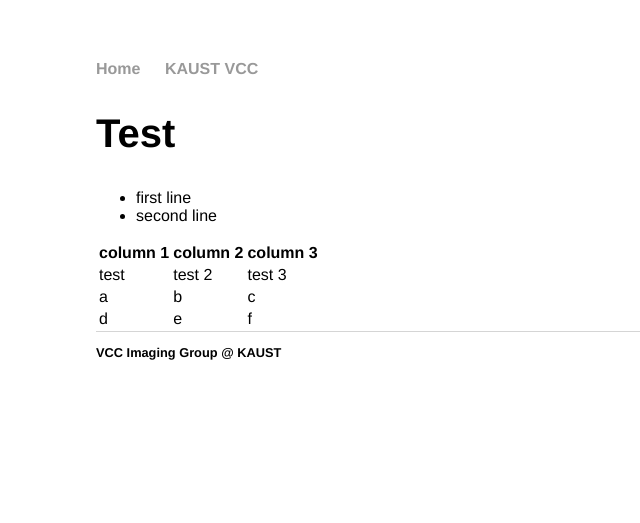
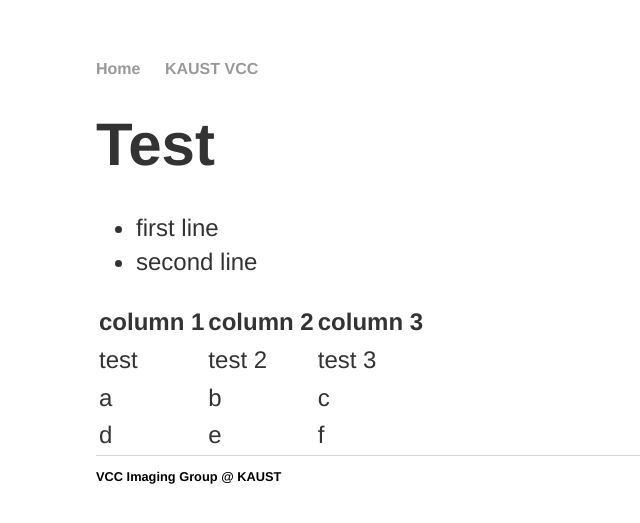
Before and after one commit to vccimaging/vccimaging.github.io, a Jekyll site: the page built from index.md, in a window 1280 px wide. Shown: the top 523 px of the page, without its empty margins (0-640 px from the left). Built offline with Jekyll 4.4.1, drawn with Linux system fonts in a browser that asks for light colours.

Commit message:
Update main.css

```diff
--- a/css/main.css
+++ b/css/main.css
@@ -32,6 +32,12 @@ h3 {
     font-size: 2em;
     font-family:'Helvetica', 'Arial', 'Sans-Serif';
 }
+content {
+    font-family:'Helvetica', 'Arial', 'Sans-Serif';
+    font-size: 1.5em;
+    line-height: 1.4em;
+    color: #333;
+}
 p {
     font-family:'Helvetica', 'Arial', 'Sans-Serif';
     font-size: 1.5em;
```
